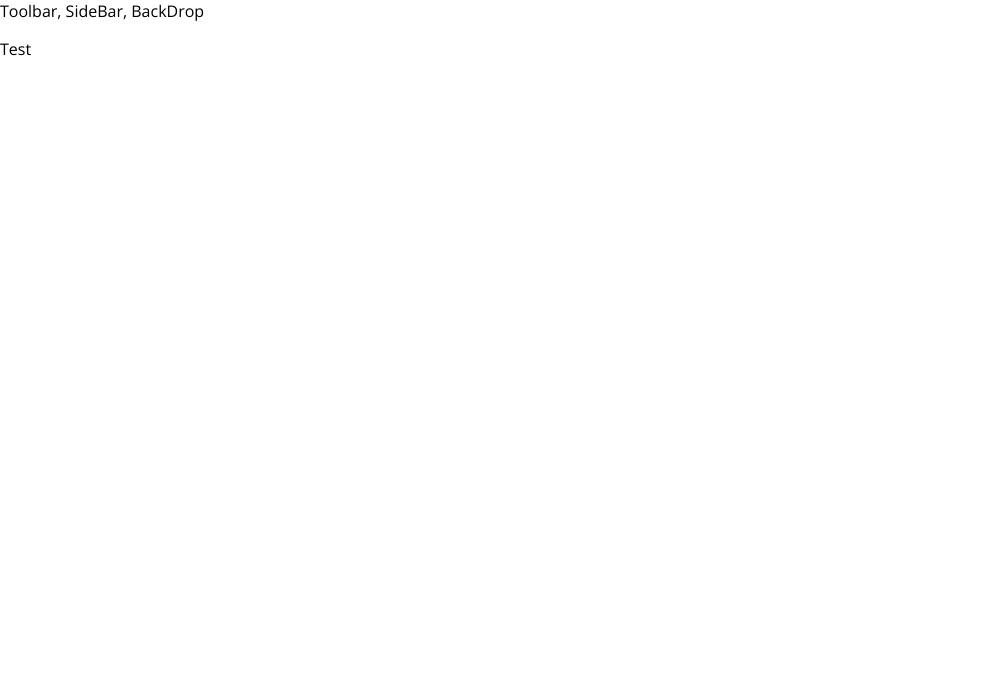
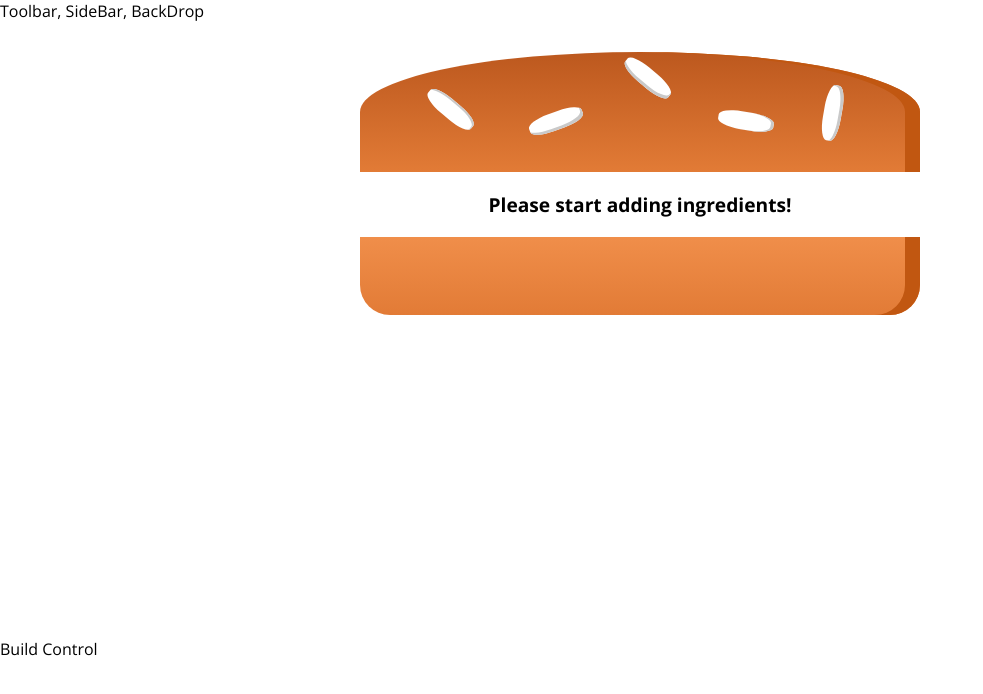
Before and after one commit to romiki44/max-react-burger, a React (Create React App) app: page / in a window 1280 px wide. Shown: the top 694 px of the page, without its empty margins (0-983 px from the left). Built offline with nearby package versions, Linux system fonts and the light colour scheme.

Commit message:
claculating the ingredients sum automaticly

```diff
--- a/package.json
+++ b/package.json
@@ -3,6 +3,7 @@
   "version": "0.1.0",
   "private": true,
   "dependencies": {
+    "prop-types": "^15.7.2",
     "react": "^16.8.6",
     "react-dom": "^16.8.6",
     "react-scripts": "3.0.1"
--- a/src/App.js
+++ b/src/App.js
@@ -1,11 +1,12 @@
 import React from 'react';
 import Layout from './components/Layout/Layout';
+import BurgerBuilder from './containers/BurgerBuilder/BurgerBuilder';
 
 function App() {
   return (
     <div>
       <Layout>
-        <p>Test</p>
+        <BurgerBuilder></BurgerBuilder>
       </Layout>
     </div>
   );
--- /dev/null
+++ b/src/components/Burger/Burger.js
@@ -0,0 +1,30 @@
+import React from 'react';
+import BurgerIngredient from './BurgerIngredient/BurgerIngredient';
+
+import classes from './Burger.module.css';
+
+const Burger=(props)=>{
+  let transformedIngredients=Object.keys(props.ingredients)
+    .map(igKey=> {
+      return [...Array(props.ingredients[igKey])].map((_, i)=>{
+        return <BurgerIngredient key={igKey+i} type={igKey} />;
+      });
+    })
+    .reduce((arr, el)=>{
+      return arr.concat(el)
+    }, []);
+  //console.log(transformedIngredients);
+  if(transformedIngredients.length===0) {
+    transformedIngredients=<p>Please start adding ingredients!</p>
+  }
+
+  return (
+    <div className={classes.Burger}>
+      <BurgerIngredient type="bread-top" />
+      {transformedIngredients}
+      <BurgerIngredient type="bread-bottom" />
+    </div>
+  );
+}
+
+export default Burger;
--- /dev/null
+++ b/src/components/Burger/Burger.module.css
@@ -0,0 +1,30 @@
+.Burger {
+  width: 100%;
+  margin: auto;
+  height: 250px;
+  overflow: auto;
+  text-align: center;
+  font-weight: bold;
+  font-size: 1.2rem;
+}
+
+@media (min-width: 500px) and (min-height: 400px) {
+  .Burger {
+      width: 350px;
+      height: 300px;
+  }
+}
+
+@media (min-width: 500px) and (min-height: 401px) {
+  .Burger {
+      width: 450px;
+      height: 400px;
+  }
+}
+
+@media (min-width: 1000px) and (min-height: 700px) {
+  .Burger {
+      width: 700px;
+      height: 600px;
+  }
+}
--- /dev/null
+++ b/src/components/Burger/BurgerIngredient/BurgerIngredient.js
@@ -0,0 +1,47 @@
+import React, {Component} from 'react';
+import PropTypes from 'prop-types';
+
+import classes from './BurgerIngredient.module.css';
+
+class BurgerIngredient extends Component {
+  render() {
+    let ingredient=null;
+
+    switch(this.props.type) {
+      case ('bread-bottom'):
+        ingredient=<div className={classes.BreadBottom}></div>;
+        break;
+      case ('bread-top'):
+        ingredient=(
+          <div className={classes.BreadTop}>
+            <div className={classes.Seeds1}></div>
+            <div className={classes.Seeds2}></div>
+          </div>
+        )
+        break;
+      case ('meat'):
+          ingredient=<div className={classes.Meat}></div>;
+          break;
+      case ('cheese'):
+          ingredient=<div className={classes.Cheese}></div>;
+          break;
+      case ('bacon'):
+          ingredient=<div className={classes.Bacon}></div>;
+          break;
+      case ('salad'):
+          ingredient=<div className={classes.Salad}></div>;
+          break;
+      default:
+          ingredient=null;
+    }
+
+    return ingredient;
+  }
+};
+
+
+BurgerIngredient.propTypes={
+  type: PropTypes.string.isRequired
+}
+
+export default BurgerIngredient;
--- /dev/null
+++ b/src/components/Burger/BurgerIngredient/BurgerIngredient.module.css
@@ -0,0 +1,113 @@
+.BreadBottom {
+  height: 13%;
+  width: 80%;
+  background: linear-gradient(#F08E4A, #e27b36);
+  border-radius: 0 0 30px 30px;
+  box-shadow: inset -15px 0 #c15711;
+  margin: 2% auto;
+}
+
+.BreadTop {
+  height: 20%;
+  width: 80%;
+  background: linear-gradient(#bc581e, #e27b36);
+  border-radius: 50% 50% 0 0;
+  box-shadow: inset -15px 0 #c15711;
+  margin: 2% auto;
+  position: relative;
+}
+
+.Seeds1 {
+  width: 10%;
+  height: 15%;
+  position: absolute;
+  background-color: white;
+  left: 30%;
+  top: 50%;
+  border-radius: 40%;
+  transform: rotate(-20deg);
+  box-shadow: inset -2px -3px #c9c9c9;
+}
+
+.Seeds1:after {
+  content: "";
+  width: 100%;
+  height: 100%;
+  position: absolute;
+  background-color: white;
+  left: -170%;
+  top: -260%;
+  border-radius: 40%;
+  transform: rotate(60deg);
+  box-shadow: inset -1px 2px #c9c9c9;
+}
+
+.Seeds1:before {
+  content: "";
+  width: 100%;
+  height: 100%;
+  position: absolute;
+  background-color: white;
+  left: 180%;
+  top: -50%;
+  border-radius: 40%;
+  transform: rotate(60deg);
+  box-shadow: inset -1px -3px #c9c9c9;
+}
+
+.Seeds2 {
+  width: 10%;
+  height: 15%;
+  position: absolute;
+  background-color: white;
+  left: 64%;
+  top: 50%;
+  border-radius: 40%;
+  transform: rotate(10deg);
+  box-shadow: inset -3px 0 #c9c9c9;
+}
+
+.Seeds2:before {
+  content: "";
+  width: 100%;
+  height: 100%;
+  position: absolute;
+  background-color: white;
+  left: 150%;
+  top: -130%;
+  border-radius: 40%;
+  transform: rotate(90deg);
+  box-shadow: inset 1px 3px #c9c9c9;
+}
+
+
+.Meat {
+  width: 80%;
+  height: 8%;
+  background: linear-gradient(#7f3608, #702e05);
+  margin: 2% auto;
+  border-radius: 15px;
+}
+
+.Cheese {
+  width: 90%;
+  height: 4.5%;
+  margin: 2% auto;
+  background: linear-gradient(#f4d004, #d6bb22);
+  border-radius: 20px;
+}
+
+.Salad {
+  width: 85%;
+  height: 7%;
+  margin: 2% auto;
+  background: linear-gradient(#228c1d, #91ce50);
+  border-radius: 20px;
+}
+
+.Bacon {
+  width: 80%;
+  height: 3%;
+  background: linear-gradient(#bf3813, #c45e38);
+  margin: 2% auto;
+}
--- a/src/components/Layout/Layout.js
+++ b/src/components/Layout/Layout.js
@@ -1,10 +1,11 @@
 import React from 'react';
 import Aux from '../../hoc/Auxiliary';
+import classes from './Layout.module.css';
 
 const Layout = (props) => (
   <Aux>
     <div>Toolbar, SideBar, BackDrop</div>
-    <main>
+    <main className={classes.Content}>
       {props.children}
     </main>
   </Aux>
--- /dev/null
+++ b/src/components/Layout/Layout.module.css
@@ -0,0 +1,3 @@
+.Content {
+  margin-top: 16px;
+}
--- /dev/null
+++ b/src/containers/BurgerBuilder/BurgerBuilder.js
@@ -0,0 +1,26 @@
+import React, {Component} from 'react';
+import Aux from '../../hoc/Auxiliary';
+import Burger from '../../components/Burger/Burger';
+
+class BurgerBuilder extends Component {
+
+  state={
+    ingredients :{
+      salad: 0,
+      bacon: 0,
+      cheese: 0,
+      meat: 0
+    }
+  }
+
+  render() {
+    return (
+      <Aux>
+        <Burger ingredients={this.state.ingredients}/>
+        <div>Build Control</div>
+      </Aux>
+    );
+  }
+};
+
+export default BurgerBuilder;
```
